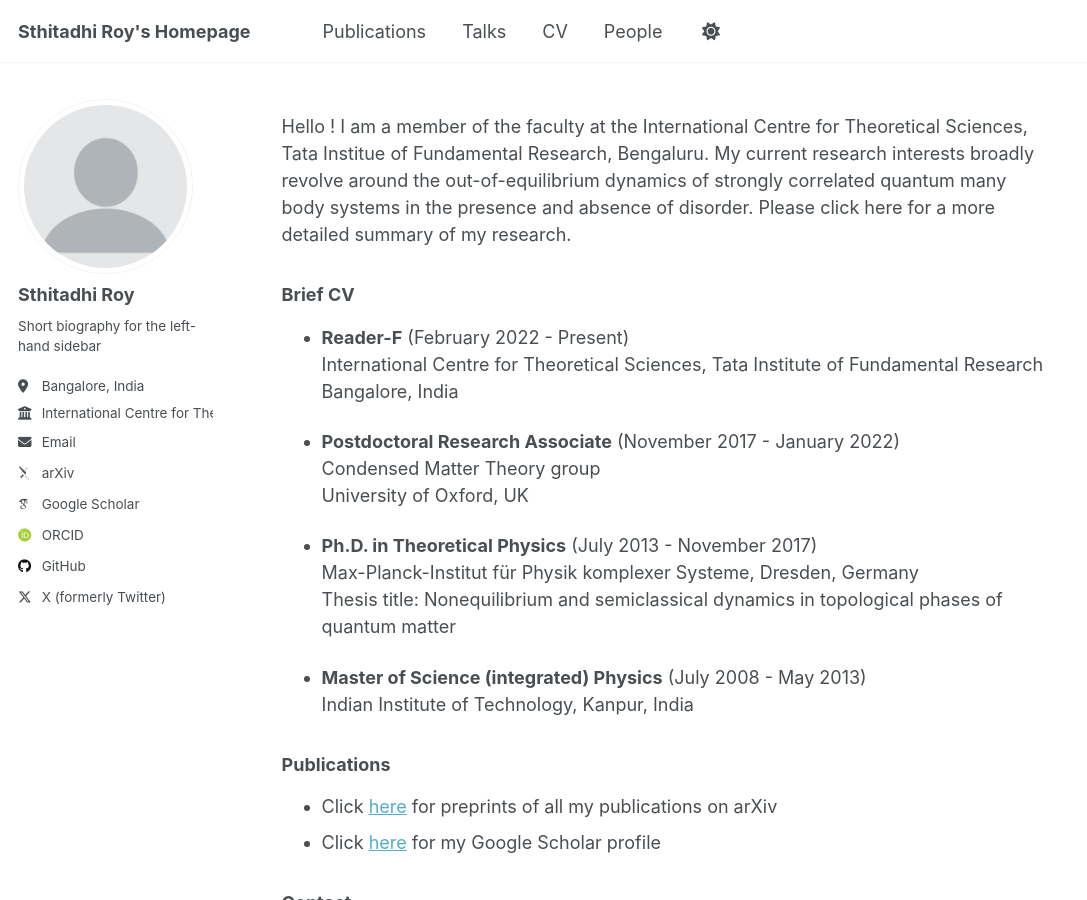
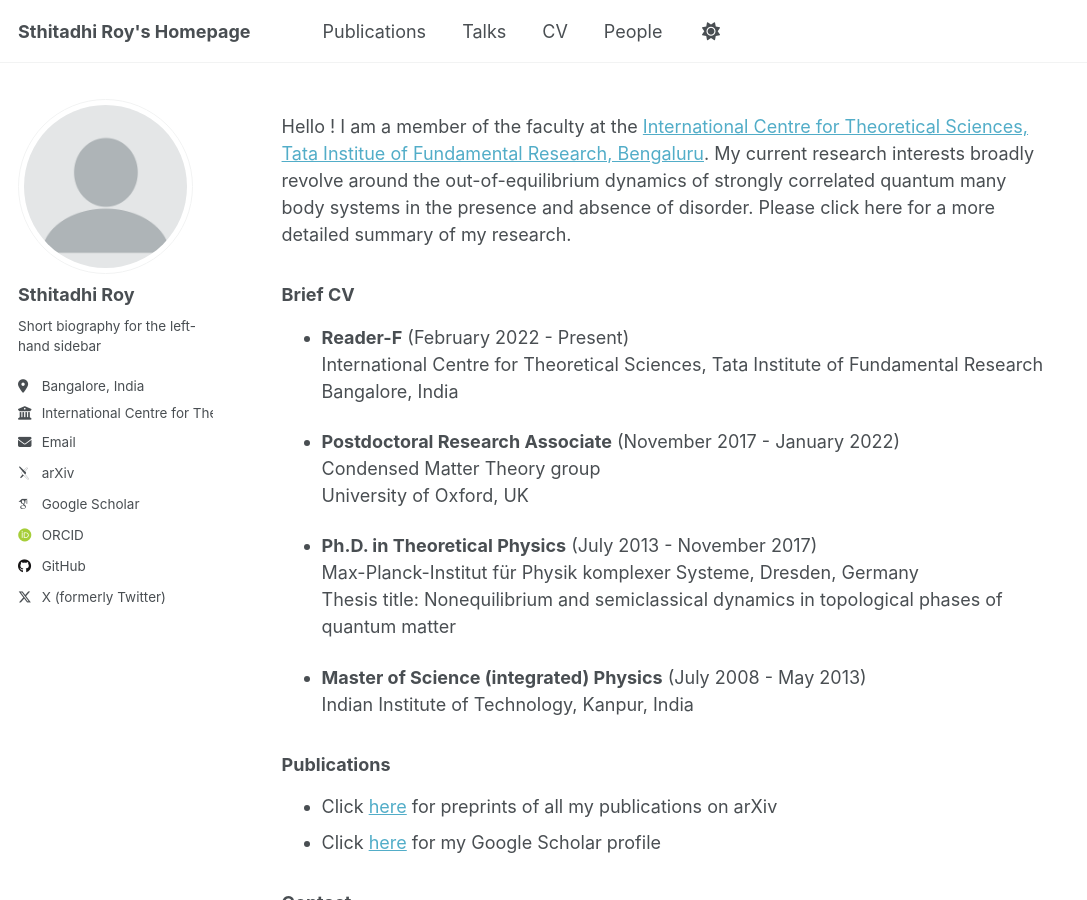
Before and after one commit to sthitadhi-roy/sthitadhi-roy.github.io, a Jekyll site: the page built from _pages/about.md, in a window 1280 px wide and 900 px high. Shown: the whole window, without its empty margins (0-1087 px from the left). Built offline with Jekyll 4.4.1, drawn with Linux system fonts in a browser that asks for light colours; some web fonts are replaced; part of the change alters nothing that is shown.

```diff
--- a/_pages/about.md
+++ b/_pages/about.md
@@ -8,7 +8,7 @@ redirect_from:
 ---
 
 Hello !
-I am a member of the faculty at the International Centre for Theoretical Sciences, Tata Institue of Fundamental Research, Bengaluru. My current research interests broadly revolve around the out-of-equilibrium dynamics of strongly correlated quantum many body systems in the presence and absence of disorder. Please click here for a more detailed summary of my research.
+I am a member of the faculty at the [International Centre for Theoretical Sciences, Tata Institue of Fundamental Research, Bengaluru](https://icts.res.in). My current research interests broadly revolve around the out-of-equilibrium dynamics of strongly correlated quantum many body systems in the presence and absence of disorder. Please click here for a more detailed summary of my research.
 
 <!-- This is the front page of a website that is powered by the [Academic Pages template](https://github.com/academicpages/academicpages.github.io) and hosted on GitHub pages. [GitHub pages](https://pages.github.com) is a free service in which websites are built and hosted from code and data stored in a GitHub repository, automatically updating when a new commit is made to the repository. This template was forked from the [Minimal Mistakes Jekyll Theme](https://mmistakes.github.io/minimal-mistakes/) created by Michael Rose, and then extended to support the kinds of content that academics have: publications, talks, teaching, a portfolio, blog posts, and a dynamically-generated CV. You can fork [this template](https://github.com/academicpages/academicpages.github.io) right now, modify the configuration and markdown files, add your own PDFs and other content, and have your own site for free, with no ads! -->
 
```
